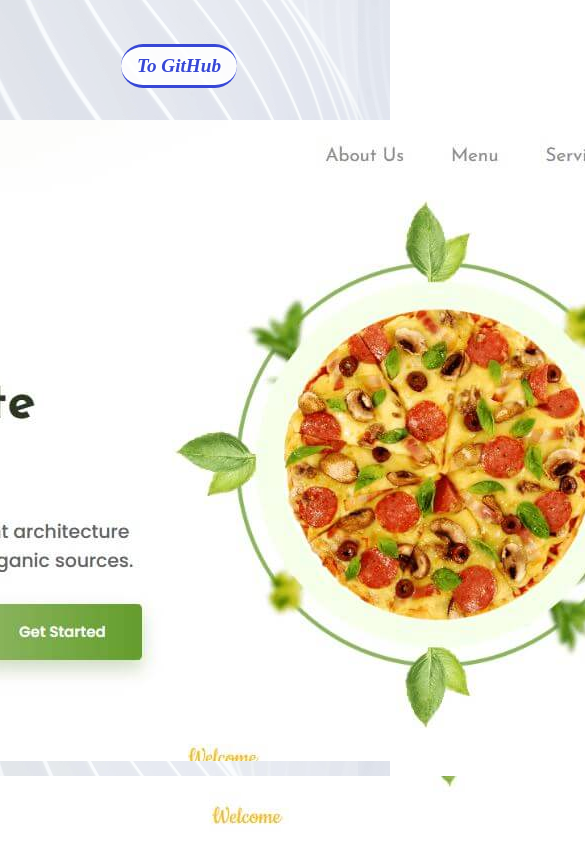
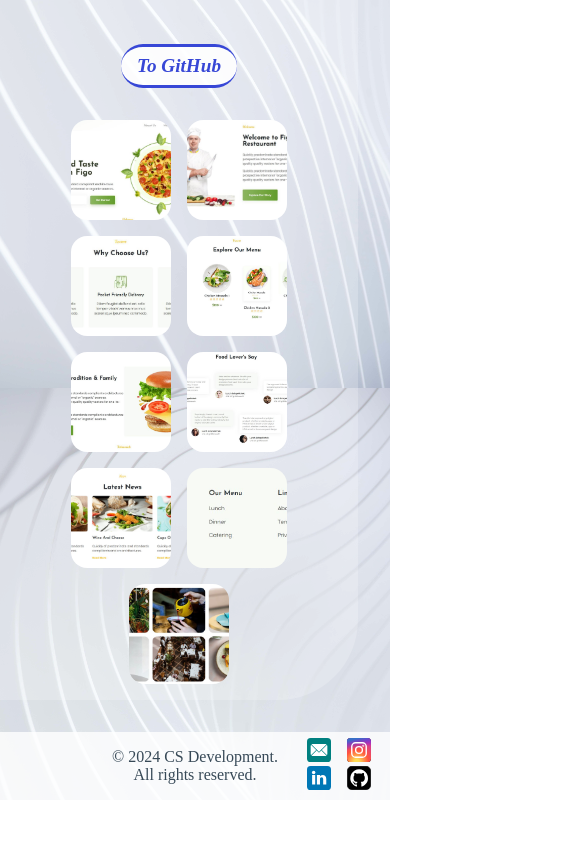
Before and after one commit to CristinaSt86/My-Portfolio, a React (Create React App) app: page /figo-restaurant in a window 390 px wide. Shown: the part 1300-2144 px from the top of the page, 585 px wide, since content can reach past the window. After the commit the page ends 2100 px from the top, so only its background shows below. Built offline with nearby package versions, Linux system fonts and the light colour scheme.

Commit message:
Adjust the LightboxGallery

```diff
--- a/src/AboutPage/AboutPage.jsx
+++ b/src/AboutPage/AboutPage.jsx
@@ -133,7 +133,7 @@
           </div>
           <div className={css.certificationsContainer}>
             <h2>{t("aboutPage.certificationsHeader")}</h2>
-            <section style={{ width: "100%" }}>
+            <section className={css.lightbox}>
               <LightboxGallery images={certifications} />
             </section>
           </div>
--- a/src/AboutPage/AboutPage.module.css
+++ b/src/AboutPage/AboutPage.module.css
@@ -159,6 +159,7 @@
   gap: 0.5rem;
 }
 
+
 @media only screen and (max-width: 800px) {
   .aboutBackground {
     width: 100%;
@@ -205,10 +206,6 @@
     width: 100%;
     padding: 0.3rem;
   }
-  .lightbox img {
-    max-width: 100%;
-    max-height: 100%;
-  }
 
   .spokenLan{
     gap: 3rem;
--- a/src/ToDo/ToDo.jsx
+++ b/src/ToDo/ToDo.jsx
@@ -24,7 +24,7 @@
           </ParagraphNight>
         </section>
         <GoToGithub to={t("todoPage.githubLink")} />
-        <section>
+        <section  style={{ width: '100%' }}>
           <LightboxGallery images={images} alt={t("toDoPage.imageAlt")} />
         </section>
       </div>
--- a/src/components/LightboxGallery/LightboxGallery.jsx
+++ b/src/components/LightboxGallery/LightboxGallery.jsx
@@ -1,7 +1,6 @@
 import React, { useState } from "react";
 import ImageGallery from "react-image-gallery";
 import "react-image-gallery/styles/css/image-gallery.css";
-import Image from "../Image/Image";
 import css from "./LightboxGallery.module.css";
 import Modal from "../Modal/Modal";
 
@@ -25,11 +24,11 @@
     <div>
       <div className={css.galleryContainer}>
         {images.map((image, index) => (
-          <Image
+          <img
             key={index}
             src={image}
             alt={`Gallery Image ${index + 1}`}
-            className="cursor-pointer hover:opacity-75 rounded-lg shadow-lg transition-transform duration-300 transform hover:scale-105"
+            className={`${css.thumbnail} cursor-pointer hover:opacity-75 rounded-lg shadow-lg transition-transform duration-300 transform hover:scale-105`}
             onClick={() => handleImageClick(index)}
           />
         ))}
--- a/src/components/LightboxGallery/LightboxGallery.module.css
+++ b/src/components/LightboxGallery/LightboxGallery.module.css
@@ -1,9 +1,9 @@
-.galleryContainer {
+/* .galleryContainer {
   display: flex;
-  flex-wrap: wrap;
   justify-content: center;
-  gap: 0.6rem;
-}
+  gap: 1.5rem;
+  flex-direction: row;
+} */
 
 .image-gallery-content .image-gallery-slide .image-gallery-image {
   border-radius: 1rem;
@@ -18,16 +18,12 @@
   height: 4rem;
   width: 3rem;
 }
-
-.image-gallery-index {
-  display: none;
-}
-
+/*
 .imgFit {
   width: 100%;
   height: 100%;
   object-fit: contain;
-}
+} */
 
 .imagine {
   width: 6.25rem;
@@ -36,6 +32,7 @@
   border-radius: 1rem;
   cursor: pointer;
 }
+
 
 @media only screen and (max-width: 767px) {
   /* html .image-gallery-thumbnail .image-gallery-thumbnail-image {
@@ -50,3 +47,30 @@
     display: none;
   } */
 }
+
+.galleryContainer {
+  display: flex;
+  flex-wrap: wrap;
+  gap: 1rem;
+  justify-content:center;
+
+}
+
+.thumbnail {
+  width: 100px; /* Adjust the size as needed */
+  height: 100px; /* Adjust the size as needed */
+  object-fit: cover;
+  cursor: pointer;
+  transition: transform 0.3s ease;
+  border-radius:1rem;
+}
+
+.thumbnail:hover {
+  transform: scale(1.05);
+}
+
+.imgFit {
+  max-width: 90vw;
+  max-height: 90vh;
+  object-fit: contain;
+}
```
